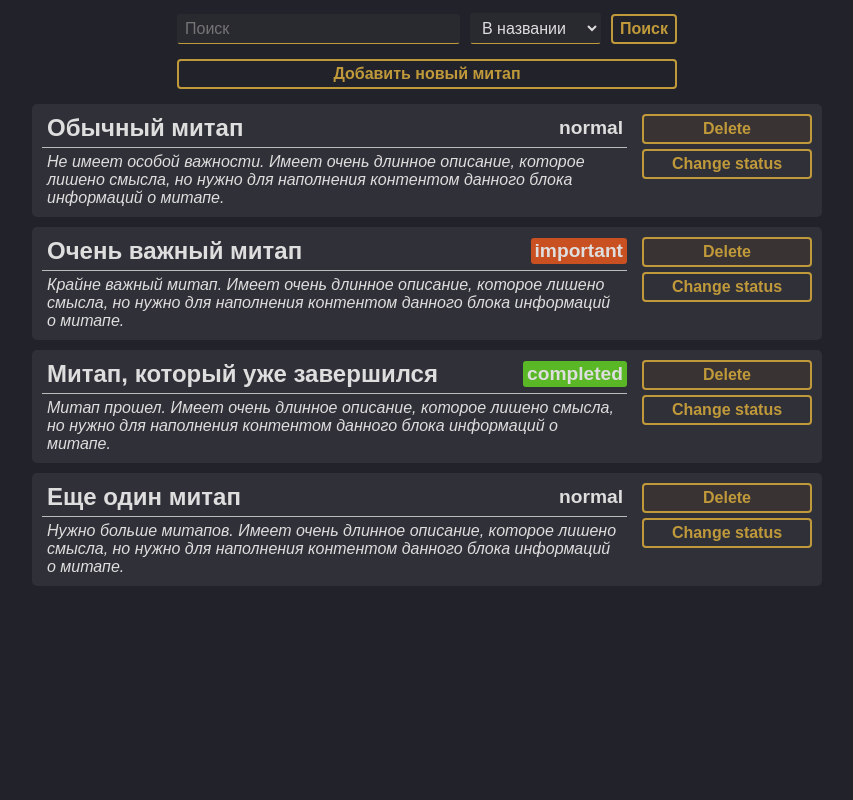
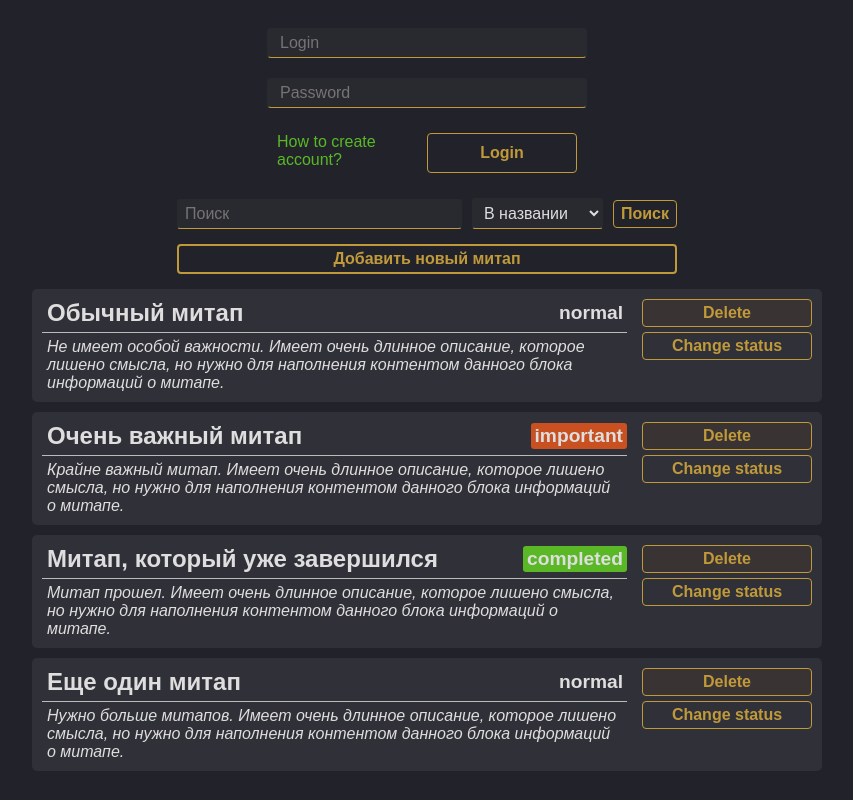
Before and after one commit to knyazev13ivan/meeting-planning, an Angular app: page / in a window 1280 px wide. Shown: the whole page, without its empty margins (221-1074 px from the left). Built offline with nearby package versions, Linux system fonts and the light colour scheme.

Commit message:
add auth page

```diff
--- a/src/app/app.component.html
+++ b/src/app/app.component.html
@@ -1 +1,4 @@
-<app-my-meetups-list></app-my-meetups-list>
+<main class="main">
+  <app-auth-form></app-auth-form>
+  <app-my-meetups-list></app-my-meetups-list>
+</main>
--- a/src/app/app.component.scss
+++ b/src/app/app.component.scss
@@ -0,0 +1,6 @@
+.main {
+  display: flex;
+  flex-direction: column;
+  justify-content: center;
+  align-items: center;
+}
--- a/src/app/app.module.ts
+++ b/src/app/app.module.ts
@@ -6,6 +6,7 @@ import { FormsModule }   from '@angular/forms';
 import { AppRoutingModule } from './app-routing.module';
 import { AppComponent } from './app.component';
 import { MyMeetupsModule } from './pages/my-meetups/my-meetups.module';
+import { AuthModule } from './pages/auth/auth.module';
 
 @NgModule({
   declarations: [
@@ -15,7 +16,8 @@ import { MyMeetupsModule } from './pages/my-meetups/my-meetups.module';
     BrowserModule,
     AppRoutingModule,
     FormsModule,
-    MyMeetupsModule
+    MyMeetupsModule,
+    AuthModule
   ],
   providers: [],
   bootstrap: [AppComponent]
--- /dev/null
+++ b/src/app/environments/environments.prod.ts
@@ -0,0 +1,3 @@
+export const environment = {
+  production: true
+};
--- /dev/null
+++ b/src/app/environments/environments.ts
@@ -0,0 +1,3 @@
+export const environment = {
+  production: false
+};
--- /dev/null
+++ b/src/app/pages/auth/auth-form/auth-form.component.html
@@ -0,0 +1,15 @@
+<div class="auth-form">
+  <input type="text" class="auth-form__login-input" placeholder="Login" />
+  <input
+    type="password"
+    class="auth-form__password-input"
+    placeholder="Password"
+  />
+
+  <div class="login-field">
+    <div class="login-field__create-account">
+      <a href="#">How to create account?</a>
+    </div>
+    <button type="button" class="login-field__login-button">Login</button>
+  </div>
+</div>
--- /dev/null
+++ b/src/app/pages/auth/auth-form/auth-form.component.scss
@@ -0,0 +1,61 @@
+@import "../../../../variables.scss";
+
+.auth-form {
+  display: flex;
+  flex-direction: column;
+  align-items: center;
+  // width: 100%;
+  padding: 20px;
+
+  &__login-input,
+  &__password-input {
+    width: 320px;
+    height: 30px;
+    margin-bottom: 20px;
+    padding: 9px 12px;
+
+    border: 1px solid $input-bg-color;
+    border-bottom: 1px solid $second-color;
+    border-radius: 4px;
+    color: $text-color;
+    background-color: $input-bg-color;
+    font-size: 1em;
+
+    &:focus,
+    &:active,
+    &:hover {
+      border: 1px solid $second-color;
+
+      background-color: $button-hover-color;
+    }
+  }
+}
+
+.login-field {
+  display: flex;
+  flex-direction: row;
+  justify-content: space-between;
+  align-items: center;
+
+  &__create-account {
+    width: 150px;
+    a {
+      color: $completed-color;
+    }
+  }
+
+  &__login-button {
+    margin-top: 5px;
+    width: 150px;
+    height: 40px;
+    border: 1px solid $second-color;
+    color: $second-color;
+
+    font-size: 1em;
+    font-weight: bold;
+
+    &:hover {
+      background-color: $button-hover-color;
+    }
+  }
+}
--- a/src/styles.scss
+++ b/src/styles.scss
@@ -43,7 +43,7 @@ a {
 
 button {
   padding: 4px 7px;
-  border: 2px solid $second-color;
+  border: 1px solid $second-color;
   border-radius: 4px;
   font-size: 1em;
   font-weight: bold;
```
Also changed, not shown: src/app/pages/auth/auth-form/auth-form.component.ts (added, +10 -0 lines), src/app/pages/auth/auth.module.ts (added, +18 -0 lines), src/app/services/auth.service.ts (added, +9 -0 lines).
